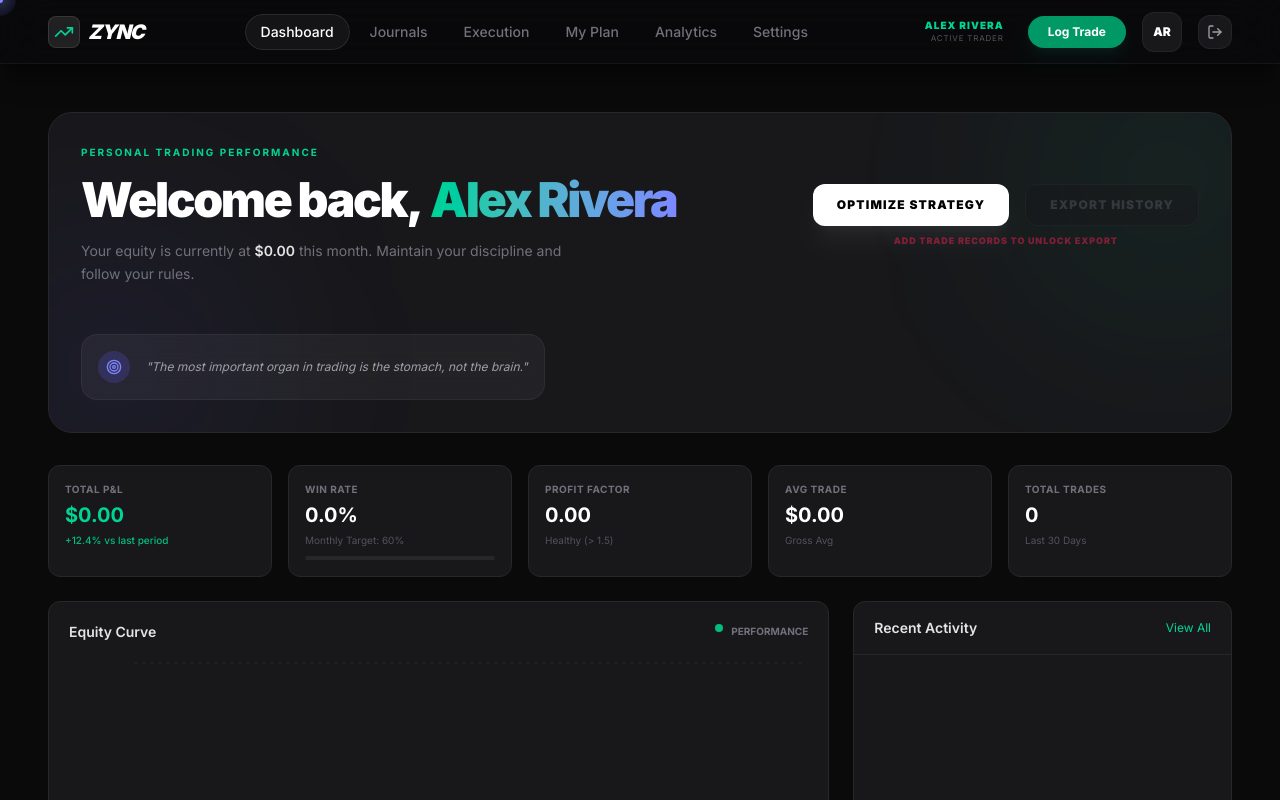
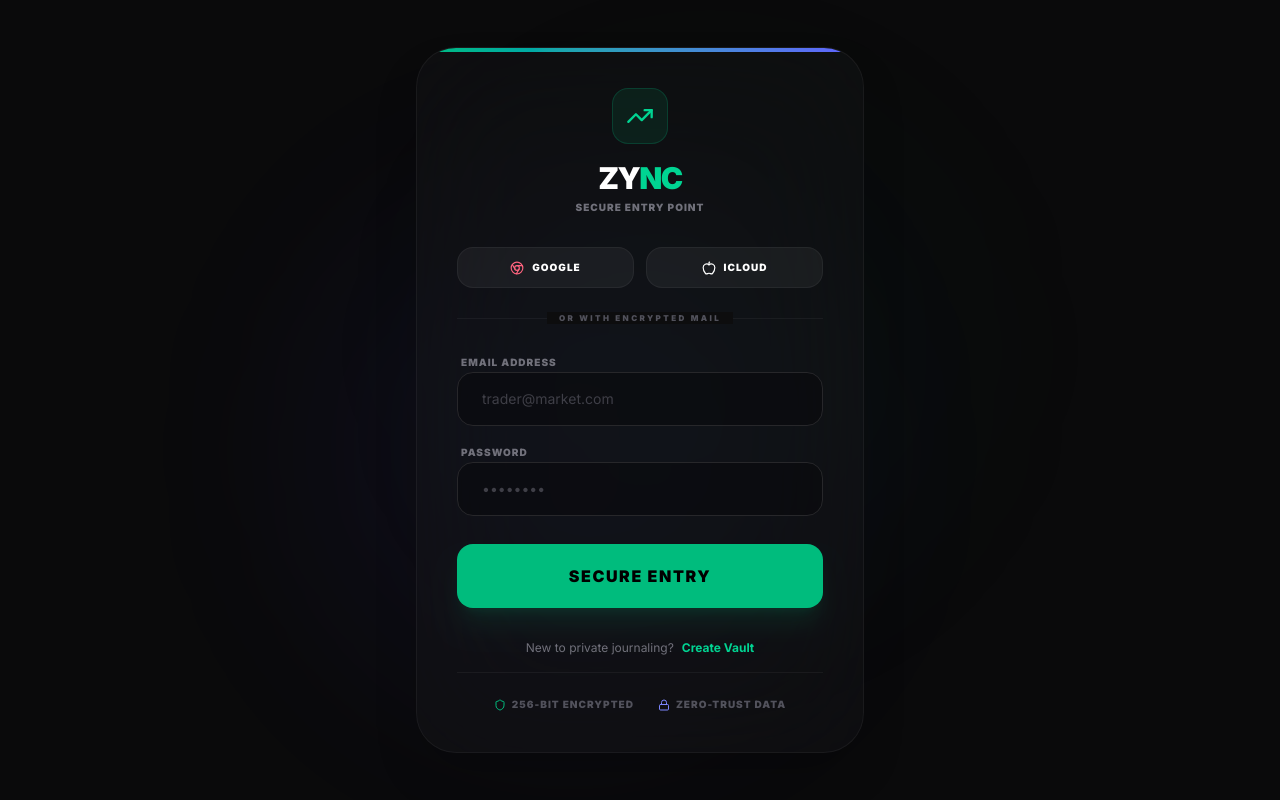
Before and after one commit to Pedroeww/Zync, a React (Vite) app: page / in a window 1280 px wide. Built offline with nearby package versions, Linux system fonts and the light colour scheme.

Commit message:
feat: Integrate Supabase for social authentication
Replaces mock social login functionality with actual Supabase OAuth integration. This change adds the `@supabase/supabase-js` dependency and configures the Supabase client. Users can now sign in using Google or Apple accounts.

```diff
--- a/package.json
+++ b/package.json
@@ -12,6 +12,7 @@
   },
   "dependencies": {
     "@google/genai": "^1.29.0",
+    "@supabase/supabase-js": "^2.105.1",
     "@tailwindcss/vite": "^4.1.14",
     "@vitejs/plugin-react": "^5.0.4",
     "clsx": "^2.1.1",
--- a/src/App.tsx
+++ b/src/App.tsx
@@ -74,6 +74,7 @@ import {
   startOfYear
 } from 'date-fns';
 import { cn, formatCurrency, formatPercent } from './lib/utils';
+import { supabase } from './supabaseClient';
 import { Trade, UserSettings, DashboardStats, MarketType, Side, EmotionalState, NewsImpact, ExitStatus, Account, User } from './types';
 import { MOCK_TRADES } from './constants';
 
@@ -171,25 +172,22 @@ const AuthPage = ({ onAuthComplete, theme, embedded = false }: AuthPageProps) =>
   const [displayName, setDisplayName] = useState('');
   const [loading, setLoading] = useState(false);
   const [error, setError] = useState<string | null>(null);
+  const [successMessage, setSuccessMessage] = useState<string | null>(null);
 
   const handleSocialLogin = async (provider: 'google' | 'apple') => {
     setLoading(true);
     setError(null);
+    setSuccessMessage(null);
     try {
-      // Prepare for real Firebase Auth implementation
-      // Once Firebase is officially connected, replace these with:
-      // await signInWithPopup(auth, provider === 'google' ? googleProvider : appleProvider);
-
-      await new Promise(resolve => setTimeout(resolve, 1200));
-      const mockUser: User = {
-        uid: `social_${Math.random().toString(36).substr(2, 9)}`,
-        email: provider === 'google' ? 'trader.google@gmail.com' : 'trader.apple@icloud.com',
-        displayName: provider === 'google' ? 'Google Trader' : 'Apple Merchant'
-      };
-      onAuthComplete(mockUser);
+      const { error } = await supabase.auth.signInWithOAuth({
+        provider: provider === 'google' ? 'google' : 'apple',
+        options: {
+          redirectTo: window.location.origin,
+        },
+      });
+      if (error) throw error;
     } catch (err: any) {
-      setError(`Failed to connect with ${provider}`);
-    } finally {
+      setError(err.message || `Failed to connect with ${provider}`);
       setLoading(false);
     }
   };
@@ -198,20 +196,52 @@ const AuthPage = ({ onAuthComplete, theme, embedded = false }: AuthPageProps) =>
     e.preventDefault();
     setLoading(true);
     setError(null);
+    setSuccessMessage(null);
 
     try {
-      // Future Firebase Integration:
-      // if (isSignUp) await createUserWithEmailAndPassword(auth, email, password);
-      // else await signInWithEmailAndPassword(auth, email, password);
-
-      const mockUser: User = {
-        uid: 'user_' + Math.random().toString(36).substr(2, 9),
-        email: email || 'trader@example.com',
-        displayName: displayName || email.split('@')[0] || 'Trader'
-      };
-
-      await new Promise(resolve => setTimeout(resolve, 800));
-      onAuthComplete(mockUser);
+      if (isSignUp) {
+        const { data, error } = await supabase.auth.signUp({
+          email,
+          password,
+          options: {
+            data: {
+              full_name: displayName,
+            }
+          }
+        });
+        if (error) throw error;
+
+        if (data.user && !data.session) {
+          // Email confirmation is likely required
+          setSuccessMessage("Your account has been created. Please check your email and verify your address before logging in.");
+          setIsSignUp(false);
+          setLoading(false);
+          return;
+        }
+
+        if (data.session && data.user) {
+          onAuthComplete({
+            uid: data.user.id,
+            email: data.user.email || '',
+            displayName: data.user.user_metadata?.full_name || displayName || 'Trader'
+          });
+        }
+      } else {
+        const { data, error } = await supabase.auth.signInWithPassword({
+          email,
+          password,
+        });
+        if (error) throw error;
+        if (data.user && data.session) {
+          onAuthComplete({
+            uid: data.user.id,
+            email: data.user.email || '',
+            displayName: data.user.user_metadata?.full_name || 'Trader'
+          });
+        } else {
+          throw new Error("Could not establish session. Please check your credentials.");
+        }
+      }
     } catch (err: any) {
       setError(err.message || 'Authentication failed');
     } finally {
@@ -222,6 +252,13 @@ const AuthPage = ({ onAuthComplete, theme, embedded = false }: AuthPageProps) =>
   const containerStyles = embedded
     ? "w-full p-4 md:p-8 bg-zinc-950/40"
     : cn("min-h-screen flex items-center justify-center p-6 bg-[#0A0A0B]", theme === 'light' && "bg-zinc-50");
+
+  const toggleMode = () => {
+    setIsSignUp(!isSignUp);
+    setError(null);
+    setSuccessMessage(null);
+    setLoading(false);
+  };
 
   return (
     <div className={containerStyles}>
@@ -332,9 +369,17 @@ const AuthPage = ({ onAuthComplete, theme, embedded = false }: AuthPageProps) =>
           </div>
 
           {error && (
-            <p className="text-xs text-rose-400 text-center font-medium bg-rose-500/5 py-3 rounded-xl border border-rose-500/10">
-              {error}
-            </p>
+            <div className="mb-6 p-4 bg-rose-500/10 border border-rose-500/20 rounded-xl">
+              <p className="text-rose-400 text-[10px] uppercase tracking-wider font-black text-center">{error}</p>
+            </div>
+          )}
+
+          {successMessage && (
+            <div className="mb-6 p-4 bg-emerald-500/10 border border-emerald-500/20 rounded-xl animate-pulse">
+              <p className="text-emerald-400 text-[10px] uppercase tracking-wider font-black text-center leading-relaxed">
+                {successMessage}
+              </p>
+            </div>
           )}
 
           <button
@@ -350,7 +395,7 @@ const AuthPage = ({ onAuthComplete, theme, embedded = false }: AuthPageProps) =>
           <p className="text-xs text-zinc-500">
             {isSignUp ? 'Already have a vault?' : 'New to private journaling?'}
             <button
-              onClick={() => setIsSignUp(!isSignUp)}
+              onClick={toggleMode}
               className="ml-2 text-emerald-400 font-bold hover:text-emerald-300 transition-colors"
             >
               {isSignUp ? 'Access Vault' : 'Create Vault'}
@@ -2895,6 +2940,7 @@ const CURRENCY_RATES: Record<string, number> = {
 
 export default function App() {
   const [user, setUser] = useState<User | null>(null);
+  const [authLoading, setAuthLoading] = useState(true);
   const [activeTab, setActiveTab] = useState('dashboard');
   const [showPrivacy, setShowPrivacy] = useState(false);
   const [showTerms, setShowTerms] = useState(false);
@@ -2935,7 +2981,12 @@ export default function App() {
     setUser(newUser);
   };
 
-  const handleLogout = () => {
+  const handleLogout = async () => {
+    try {
+      await supabase.auth.signOut();
+    } catch (err) {
+      console.error('Error signing out:', err);
+    }
     setUser(null);
   };
 
@@ -3032,6 +3083,37 @@ export default function App() {
     }
   }, []);
 
+  // Authentication listener
+  useEffect(() => {
+    // Initial session check
+    supabase.auth.getSession().then(({ data: { session } }) => {
+      if (session?.user) {
+        setUser({
+          uid: session.user.id,
+          email: session.user.email || '',
+          displayName: session.user.user_metadata?.full_name || 'Trader'
+        });
+      }
+      setAuthLoading(false);
+    });
+
+    // Listen for auth changes
+    const { data: { subscription } } = supabase.auth.onAuthStateChange((_event, session) => {
+      if (session?.user) {
+        setUser({
+          uid: session.user.id,
+          email: session.user.email || '',
+          displayName: session.user.user_metadata?.full_name || 'Trader'
+        });
+      } else {
+        setUser(null);
+      }
+      setAuthLoading(false);
+    });
+
+    return () => subscription.unsubscribe();
+  }, []);
+
   // Save to LocalStorage
   useEffect(() => {
     try {
@@ -3086,6 +3168,21 @@ export default function App() {
     setTrades(newTrades);
     setAccounts(prev => prev.map(a => a.id === currentAccountId ? { ...a, trades: newTrades } : a));
   };
+
+  if (authLoading) {
+    return (
+      <div className="h-screen w-full flex items-center justify-center bg-[#0A0A0B]">
+        <div className="flex flex-col items-center gap-4">
+          <TrendingUp className="w-12 h-12 text-emerald-400 animate-pulse" />
+          <p className="text-zinc-500 text-xs font-black uppercase tracking-[0.3em] animate-pulse">Initializing ZYNC...</p>
+        </div>
+      </div>
+    );
+  }
+
+  if (!user) {
+    return <AuthPage onAuthComplete={handleAuthComplete} theme={settings.theme} />;
+  }
 
   return (
     <div className={cn(
--- /dev/null
+++ b/src/supabaseClient.js
@@ -0,0 +1,7 @@
+import { createClient } from '@supabase/supabase-js';
+
+// Replace these with your actual Supabase project credentials
+const SUPABASE_URL = "https://qteoyttucxpubgucxzlk.supabase.co"
+const SUPABASE_PUBLIC_KEY = "sb_publishable_2RrtMqoYvUf-3zIOtWeEpw_8vm1LNTD"
+
+export const supabase = createClient(SUPABASE_URL, SUPABASE_PUBLIC_KEY);
```
Also changed, not shown: 1 other file (tests, documents, lock files or other folders).
